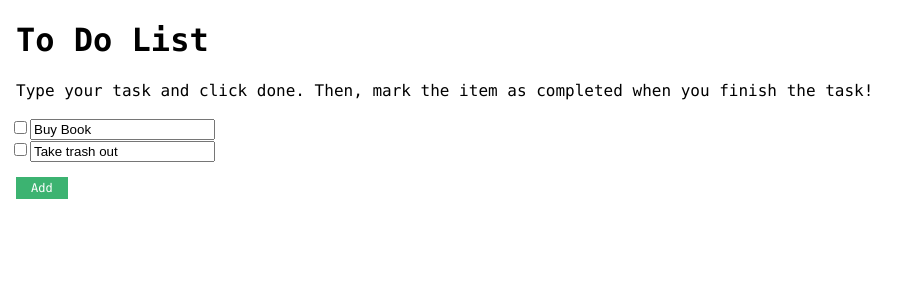
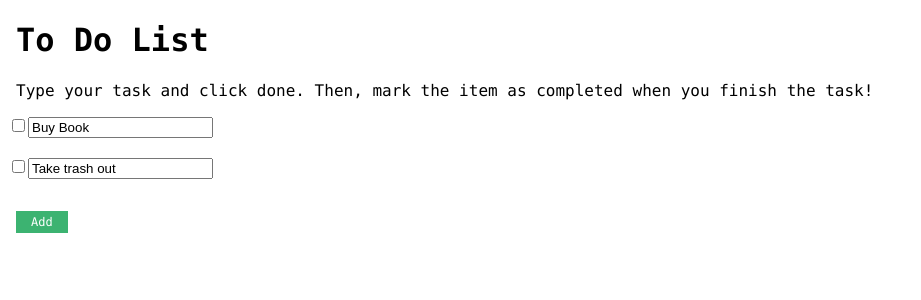
Before and after one commit to yuriemuramatsu/cs124-lab1, a React (Create React App) app in the folder react-app/: page / in a window 1280 px wide. Shown: the top 300 px of the page, without its empty margins (0-921 px from the left). Built offline with nearby package versions, Linux system fonts and the light colour scheme.

Commit message:
organize

```diff
--- a/react-app/src/task.js
+++ b/react-app/src/task.js
@@ -55,25 +55,17 @@ function Task(props) {
         }
     }
 
-    return <table>
-        <tbody>
-        {
-            props.data.map(data => {
     return <>
         <Checkbox
             colorChanger={changeColor}
         />
         <TextInput
-                        isChecked={data.isChecked}
+            isChecked={props.data.isChecked}
             // onItemChanged={props.onItemChanged}
-                        textData={data.textInput}
+            textData={props.data.textInput}
         />
         <br/>
     </>
-            })
-        }
-        </tbody>
-    </table>
 }
 
 export default Task;
--- a/react-app/src/taskList.js
+++ b/react-app/src/taskList.js
@@ -1,16 +1,26 @@
 import React, {useState} from "react";
 import Task from './task'
+import Checkbox from "./checkbox";
+import TextInput from "./textInput";
 
 function TaskList(props) {
 
     return <>
-        <Task
-            onItemChanged={props.onItemChanged}
-            data = {props.data}
-            setData = {props.setData}
-            completedData = {props.completedData}
-            setCompletedData = {props.setCompletedData}
-        />
+        {
+            props.data.map(data => {
+                return <>
+                    <Task
+                        onItemChanged={data.onItemChanged}
+                        data = {data}
+                        setData = {props.setData}
+                        completedData = {props.completedData}
+                        setCompletedData = {props.setCompletedData}
+
+                    />
+                    <br/>
+                </>
+            })
+        }
     </>
 }
 
```
Lines whose indentation alone changed are shown as unchanged.
